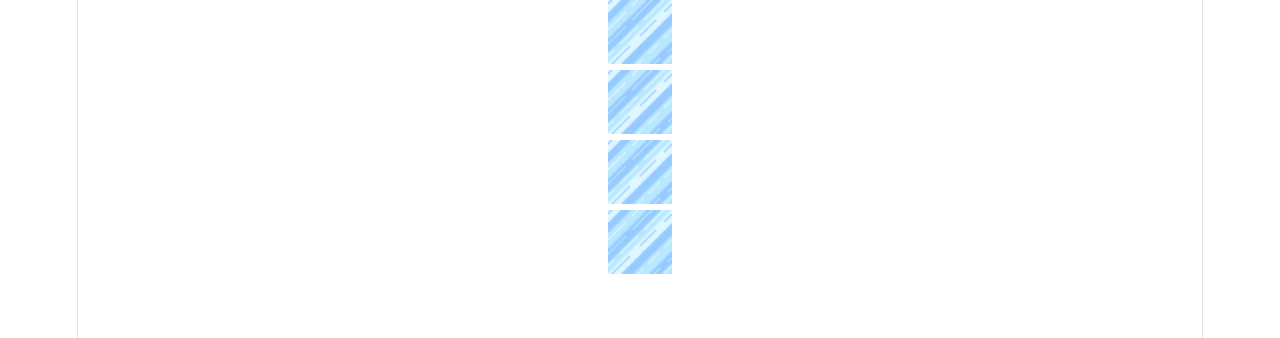
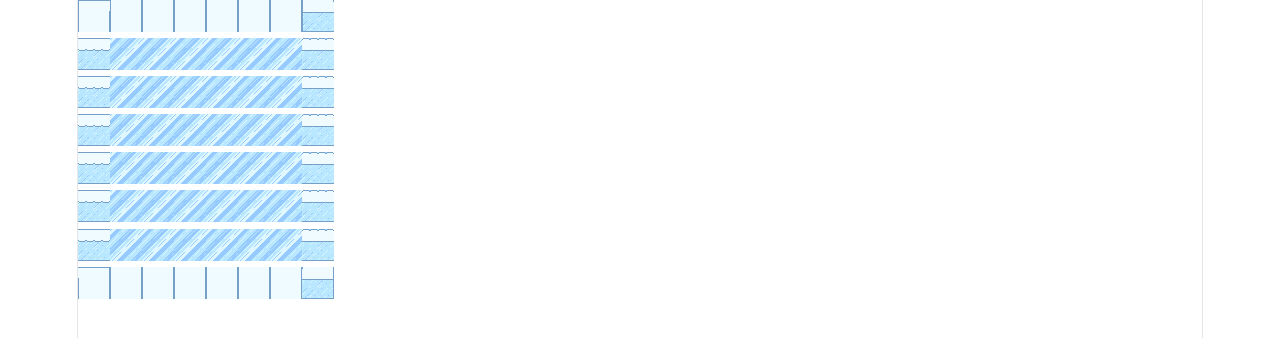
Before and after one commit to camdelCase/ice-game, a React (Vite) app: page / in a window 1280 px wide. Shown: the top 338 px of the page. Built offline with nearby package versions, Linux system fonts and the light colour scheme.

Commit message:
Draw level grid

```diff
--- a/src/App.tsx
+++ b/src/App.tsx
@@ -11,30 +11,55 @@
 import ballImg from './assets/ball.png'
 import { Tile, TileType }from './tile.tsx'
 
-function getLevelGrid(size: number, difficulty: number) {
-  let grid: number[][] = Array.from({ length: size }, () =>
-    new Array(size).fill(TileType.Ice)
+function getEmptyLevelGrid(size: number): Tile[][] {
+  let grid: Tile[][] = Array.from({ length: size }, () =>
+    new Array(size).fill(new Tile(TileType.Ice))
   );
+
+  for (var i = 1; i < size - 1; i++) {
+    grid[i][0] = new Tile(TileType.WallN);
+    grid[i][size - 1] = new Tile(TileType.WallS);
+    grid[0][i] = new Tile(TileType.WallW);
+    grid[size - 1][i] = new Tile(TileType.WallE);
+  }
+  grid[0][0] = new Tile(TileType.WallNW);
+  grid[size - 1][0] = new Tile(TileType.WallNE);
+  grid[0][size - 1] = new Tile(TileType.WallSW);
+  grid[size - 1][size - 1] = new Tile(TileType.WallSE);
+
+  return grid;
+}
+
+function getLevelGrid(size: number): Tile[][] {
+  let grid = getEmptyLevelGrid(size);
+
   return grid;
 }
 
 function App() {
-  const [count, setCount] = useState(0)
+  const [count, setCount] = useState(0);
+  const [size, setSize] = useState(8);
+  let levelGrid = getLevelGrid(size);
 
   return (
     <>
       <section id="center">
-        <div className="ice">
-          <img src={iceImg} className="base" width="64" height="64" alt="" />
-        </div>
-        <div className="ice">
-          <img src={iceImg} className="base" width="64" height="64" alt="" />
-        </div>
-        <div className="ice">
-          <img src={iceImg} className="base" width="64" height="64" alt="" />
-        </div>
-        <div className="ice">
-          <img src={iceImg} className="base" width="64" height="64" alt="" />
+        <div
+          id="grid-container"
+          style={{ display: 'grid', gridTemplateColumns: `repeat(${size}, 32px)`, gap: 0 }}
+        >
+          {levelGrid.flatMap((row, rowIndex) =>
+            row.map((tile, colIndex) => (
+              <div
+                key={`${rowIndex}-${colIndex}`}
+                className="grid-cell"
+                data-row={rowIndex}
+                data-col={colIndex}
+              >
+                <img src={tile.image} width="32" height="32" alt="" />
+              </div>
+            ))
+          )}
         </div>
       </section>
     </>
```
